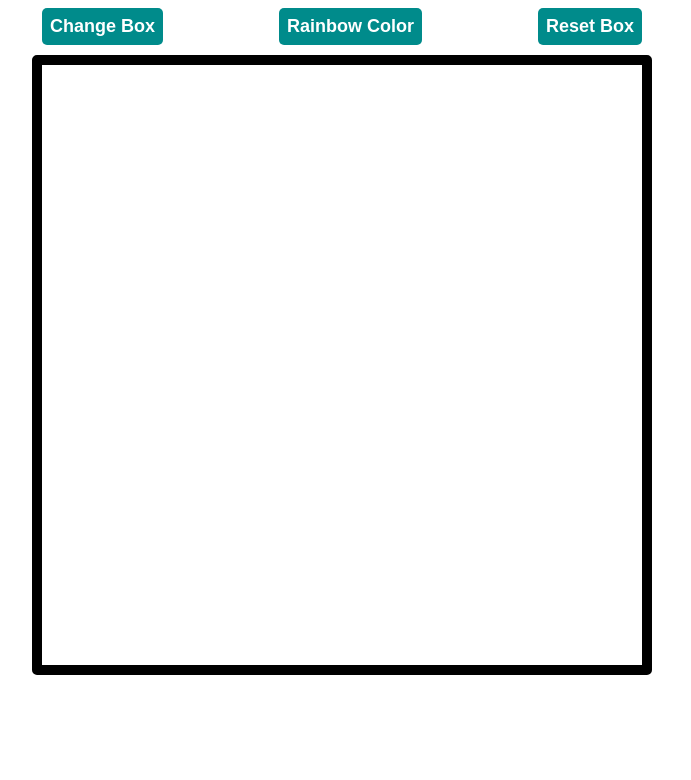
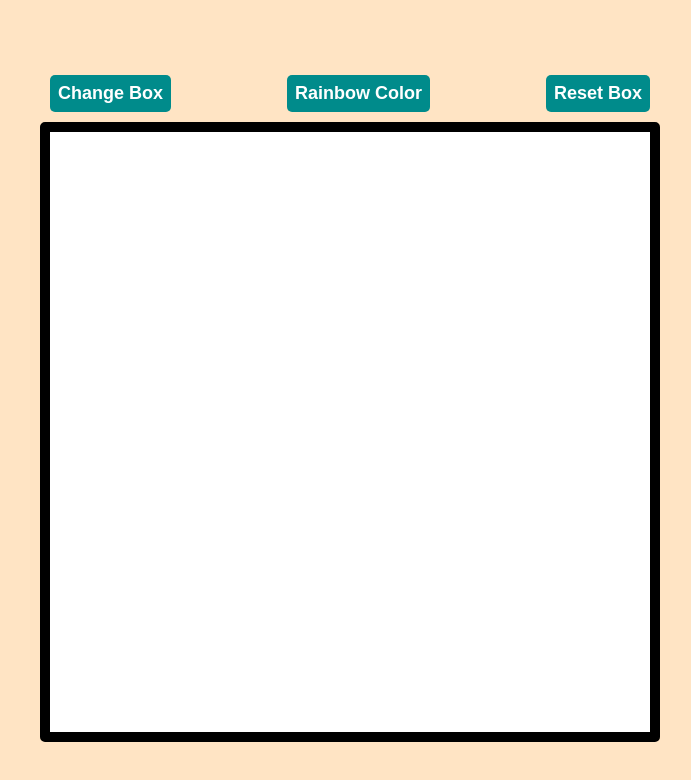
Before and after one commit to rakuzo/Etch-A-Sketch, a plain HTML site: page index.html in a window 1280 px wide. Shown: the whole page, without its empty margins (298-989 px from the left). Drawn offline with Linux system fonts and the light colour scheme.

Commit message:
Change background color

```diff
--- a/style.css
+++ b/style.css
@@ -2,6 +2,12 @@
     --width : 37.5px;
     --black : black;
     --white : white;
+}
+
+html,
+body {
+    width: 100%;
+    height: 100%;
 }
 
 body {
@@ -9,6 +15,7 @@ body {
     flex-direction: column;
     align-items: center;
     justify-content: center;
+    background-color: bisque;
 }
 
 #header {
```
